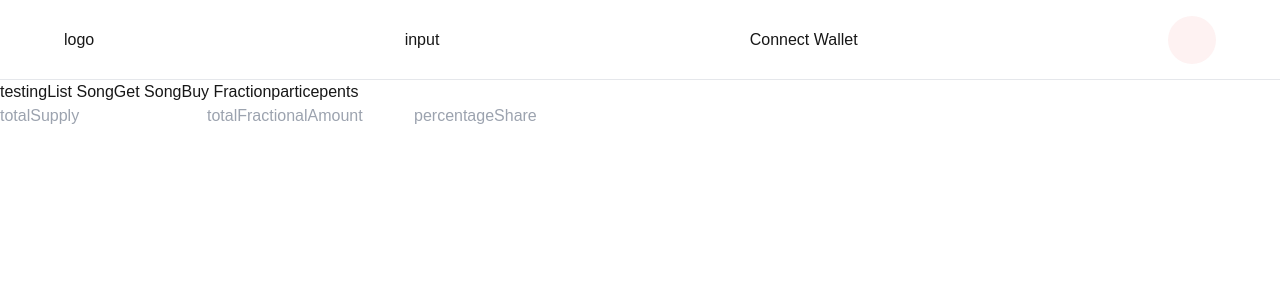
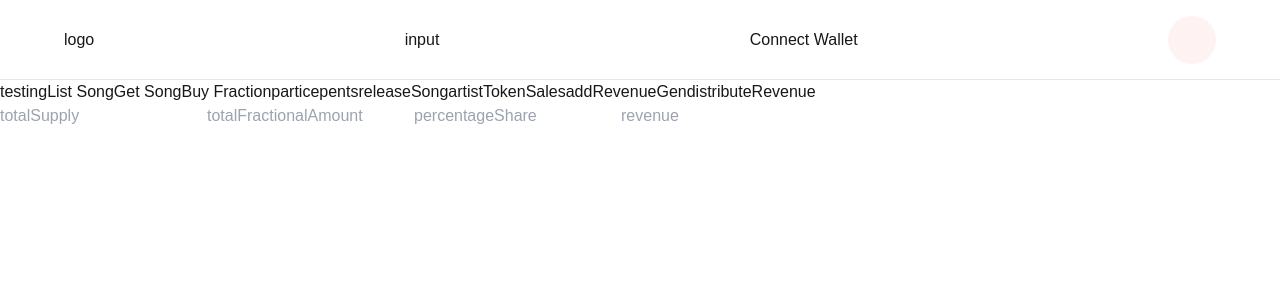
Before and after one commit to vishal18713/fein, a Next.js app: page /testing in a window 1280 px wide. Shown: the top 300 px of the page. Built offline with nearby package versions, Linux system fonts and the light colour scheme.

Commit message:
Add revenue management functions and UI controls in Testing component

```diff
--- a/src/app/testing/page.tsx
+++ b/src/app/testing/page.tsx
@@ -40,6 +40,7 @@ const Testing = () => {
   const [totalFractionalAmount, setTotalFractionalAmount] = useState<bigint>(BigInt(0));
   const [percentageShare, setPercentageShare] = useState<bigint>(BigInt(0));
   const [tokenId, setTokenId] = useState<bigint>(BigInt(0));
+  const [revenue, setrevenue] = useState<bigint>(BigInt(0));
 
 
 
@@ -207,6 +208,70 @@ const Testing = () => {
     }
   }
 
+  const _artistTokenSales = async () => {
+    if(Fein){
+      try {
+
+        const tx = await Fein.artistTokenSales(tokenId);
+        await tx.wait();
+        console.log("Fraction purchased successfully");
+
+      } catch (error) {
+        console.error('Error ', error);
+
+      }
+    }
+  }
+
+  const _releaseSong = async () => {
+    if(Fein){
+      try {
+
+        const tx = await Fein.releaseSong(tokenId);
+        await tx.wait();
+        console.log("Fraction purchased successfully");
+
+      } catch (error) {
+        console.error('Error ', error);
+
+      }
+    }
+  }
+  // addRevenueGen
+
+  const _addRevenueGen = async () => {
+    if(Fein){
+      try {
+
+        const tx = await Fein.addRevenueGen(tokenId,{value:ethers.utils.parseEther(revenue.toString())});
+        await tx.wait();
+        console.log("Fraction purchased successfully");
+
+      } catch (error) {
+        console.error('Error ', error);
+
+      }
+    }
+  }
+
+  const _distributeRevenue = async () => {
+    if(Fein){
+      try {
+
+        const tx = await Fein.distributeRevenue(tokenId);
+        await tx.wait();
+        console.log("Fraction purchased successfully");
+
+      } catch (error) {
+        console.error('Error ', error);
+
+      }
+    }
+
+  }
+
+
+
 
 
 
@@ -217,6 +282,10 @@ const Testing = () => {
       <button onClick={_getSong}>Get Song</button>
       <button onClick={_buyFraction}>Buy Fraction</button>
       <button onClick={_particepents}>particepents</button>
+      <button onClick={_releaseSong}>releaseSong</button>
+      <button onClick={_artistTokenSales}>artistTokenSales</button>
+      <button onClick={_addRevenueGen}>addRevenueGen</button>
+      <button onClick={_distributeRevenue}>distributeRevenue</button>
       <div className='text-black'>
         {/* <input type="text" placeholder="title" onChange={(e) => setTitle(e.target.value)} />
         <input type="text" placeholder="artistName" onChange={(e) => setArtistName(e.target.value)} />
@@ -228,6 +297,10 @@ const Testing = () => {
         <input type="number" placeholder="totalSupply" onChange={(e) => setTotalSupply(BigInt(e.target.value))} />
         <input type="number" placeholder="totalFractionalAmount" onChange={(e) => setTotalFractionalAmount(BigInt(e.target.value))} />
         <input type="number" placeholder="percentageShare" onChange={(e) => setPercentageShare(BigInt(e.target.value))} />
+        {/* <input type="number" placeholder="tokenId" onChange={(e) => setTokenId(BigInt(e.target.value))} /> */}
+        {/* <input type="number" placeholder="tokenId" onChange={(e) => setTokenId(BigInt(e.target.value))} /> */}
+        <input type="number" placeholder="revenue" onChange={(e) => setrevenue(BigInt(e.target.value))} />
+
 
 
       </div>
```
